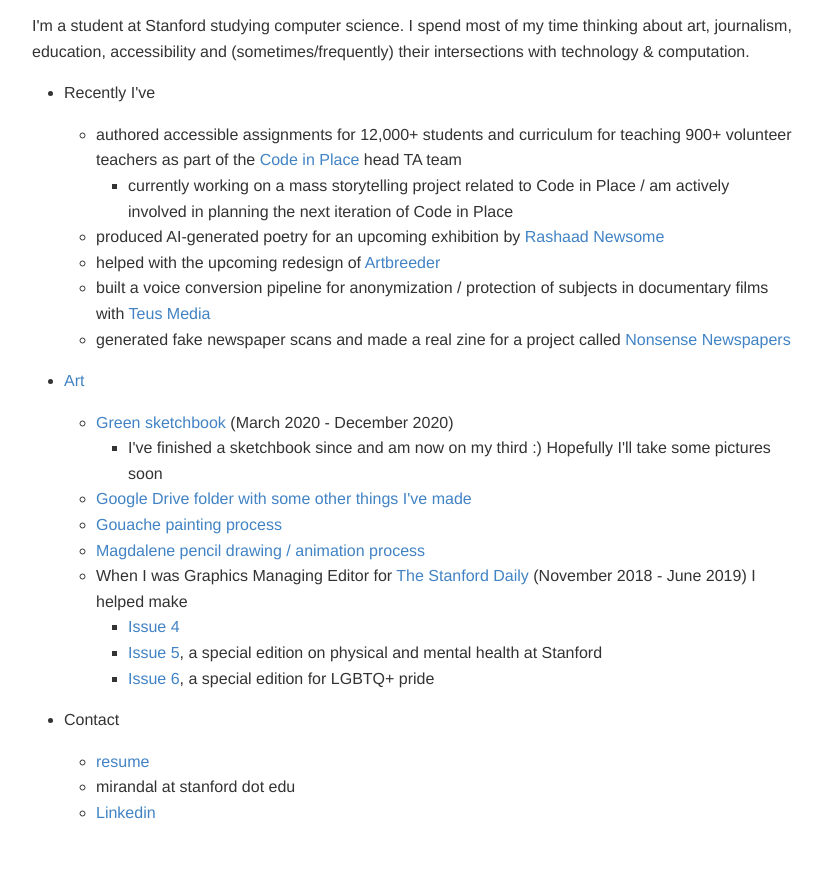
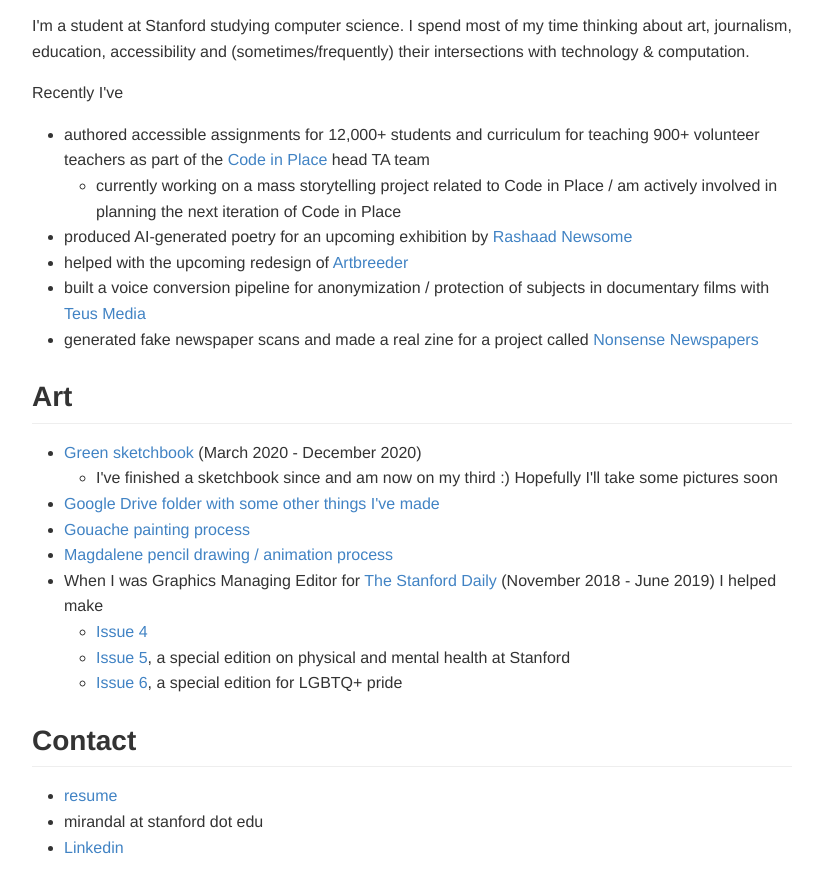
Before and after one commit to mirandali707/personalsite_v2, a plain HTML site: page index.html in a window 1280 px wide. Shown: the part 88-978 px from the top of the page, without its empty margins (243-1066 px from the left). Before the commit the page ends 944 px from the top, so only its background shows below. Drawn offline with Linux system fonts and the light colour scheme.

Commit message:
more copy edits

```diff
--- a/index.html
+++ b/index.html
@@ -11,8 +11,7 @@
   <body>
     <article class="markdown-body"><h1 id="miranda-li"><a class="header-link" href="#miranda-li"></a>Miranda Li</h1>
 <p>I&#39;m a student at Stanford studying computer science. I spend most of my time thinking about art, journalism, education, accessibility and (sometimes/frequently) their intersections with technology &amp; computation.</p>
-<ul class="list">
-<li><p>Recently I&#39;ve</p>
+<p>Recently I&#39;ve</p>
 <ul class="list">
 <li>authored accessible assignments for 12,000+ students and curriculum for teaching 900+ volunteer teachers as part of the <a href="https://codeinplace.stanford.edu/">Code in Place</a> head TA team<ul class="list">
 <li>currently working on a mass storytelling project related to Code in Place / am actively involved in planning the next iteration of Code in Place</li>
@@ -23,8 +22,7 @@
 <li>built a voice conversion pipeline for anonymization / protection of subjects in documentary films with <a href="https://www.teus.media/">Teus Media</a></li>
 <li>generated fake newspaper scans and made a real zine for a project called <a href="https://mirandali707.github.io/nonsense_newspapers/">Nonsense Newspapers</a></li>
 </ul>
-</li>
-<li><p><a href="#art">Art</a></p>
+<h2 id="art"><a class="header-link" href="#art"></a>Art</h2>
 <ul class="list">
 <li><a href="https://drive.google.com/drive/folders/15vggxU5RCSbFvxW1cyNQxIjf8E2LbCA5?usp=sharing">Green sketchbook</a> (March 2020 - December 2020)<ul class="list">
 <li>I&#39;ve finished a sketchbook since and am now on my third :) Hopefully I&#39;ll take some pictures soon</li>
@@ -40,15 +38,12 @@
 </ul>
 </li>
 </ul>
-</li>
-<li><p>Contact</p>
+<h2 id="contact"><a class="header-link" href="#contact"></a>Contact</h2>
 <ul class="list">
 <li><a href="./assets/Miranda_Li_Resume.pdf">resume</a></li>
 <li>mirandal at stanford dot edu</li>
 <li><a href="https://www.linkedin.com/in/miranda-li-b83859124/">Linkedin</a></li>
 </ul>
-</li>
-</ul>
     </article>
   </body>
 </html>
```
Also changed, not shown: 1 other file.
